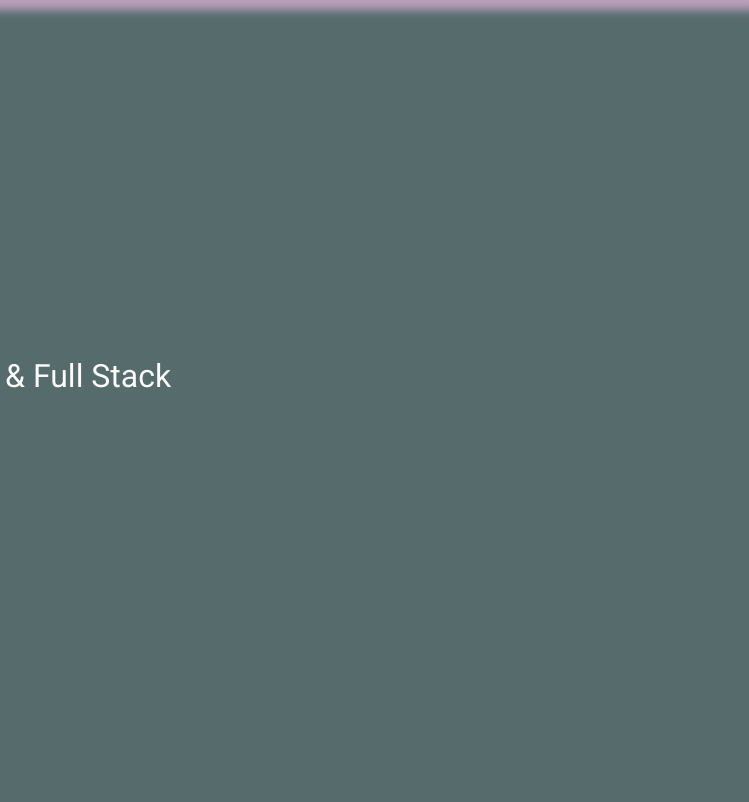
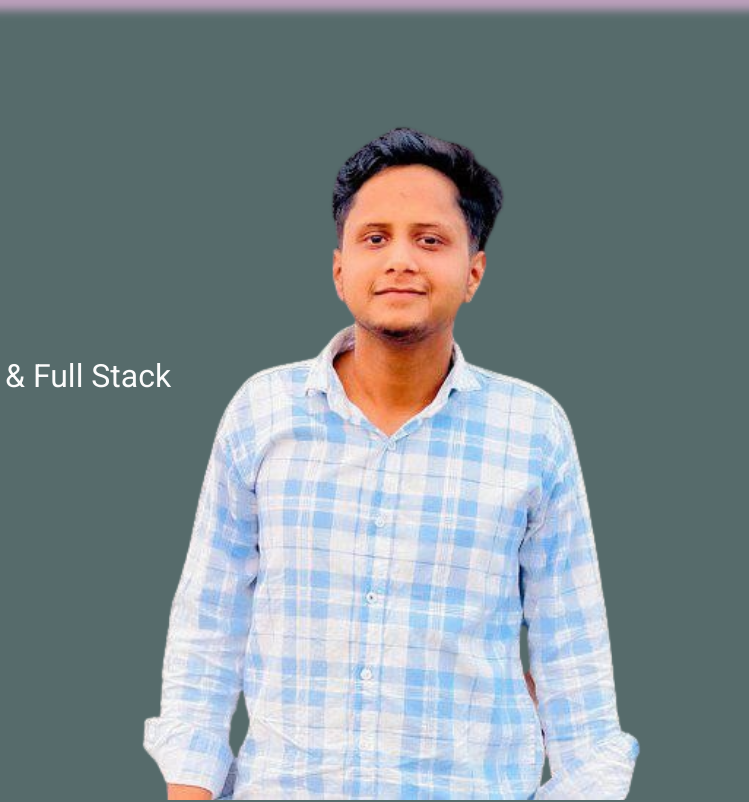
Before and after one commit to aabidshaikh001/Aabid-Portfolio-website, a plain HTML site: page index.html in a window 1280 px wide. Shown: the top 802 px of the page, 531-1280 px from the left. Drawn offline with nearby package versions, Linux system fonts and the light colour scheme.

Commit message:
Update style.css

```diff
--- a/style.css
+++ b/style.css
@@ -30,7 +30,7 @@ body {
 header {
   height: 100vh;
   padding: 36px 100px;
-  background-image: url(photo_2024-06-23_18-11-37-removebg-preview.png);
+  background-image: url(photo1.png);
 
   background-position:right ;
   background-size: contain;
```
